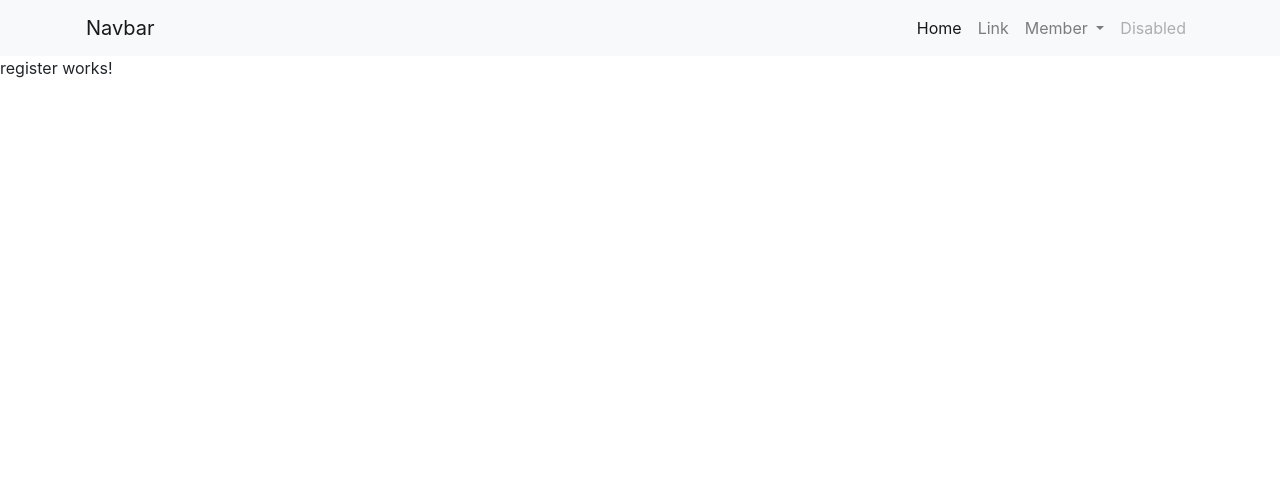
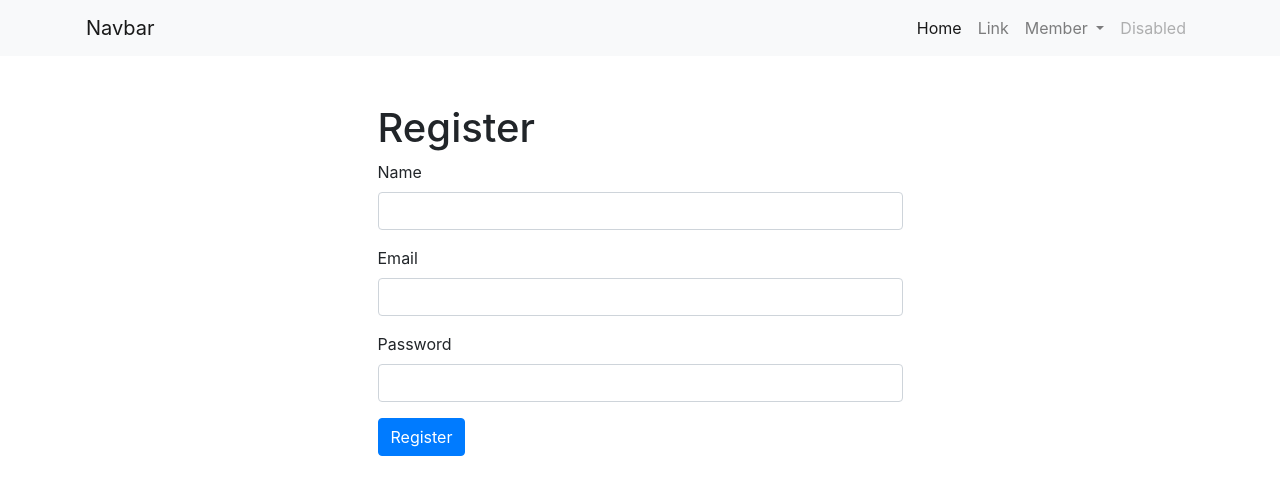
Before and after one commit to waiferkolar/Media-Batch-17-AngularJS-CLS, an Angular app: page /user/register in a window 1280 px wide. Shown: the top 494 px of the page. Built offline with nearby package versions, Linux system fonts and the light colour scheme.

Commit message:
Login & Register Success

```diff
--- a/src/app/app.module.ts
+++ b/src/app/app.module.ts
@@ -1,5 +1,6 @@
 import {BrowserModule} from '@angular/platform-browser';
 import {NgModule} from '@angular/core';
+import {ReactiveFormsModule} from '@angular/forms';
 import {HttpClientModule} from '@angular/common/http';
 import {BM_ROUTE} from './sysgem/bmroute';
 import {AppComponent} from './app.component';
@@ -27,6 +28,7 @@ import {Localservice} from './sysgem/localservice';
   imports: [
     BrowserModule,
     HttpClientModule,
+    ReactiveFormsModule,
     BM_ROUTE
   ],
   providers: [Localservice],
--- a/src/app/sysgem/localservice.ts
+++ b/src/app/sysgem/localservice.ts
@@ -1,10 +1,16 @@
 import {Injectable} from '@angular/core';
 import {HttpClient} from '@angular/common/http';
 import {Subject} from 'rxjs/Subject';
+import {map} from 'rxjs/operators';
 
 @Injectable()
 
 export class Localservice {
+
+  link = 'http://localhost:3000/';
+  registerUrl = this.link + 'user/register';
+  loginUrl = this.link + 'user/login';
+  token;
   isAuth = new Subject<boolean>();
   authBool = this.isAuth.asObservable();
 
@@ -14,4 +20,20 @@ export class Localservice {
   changeAuth(val: boolean) {
     this.isAuth.next(val);
   }
+
+  registerUser(data) {
+    return this.http.post(this.registerUrl, data).pipe(
+      map(
+        (response: any) => response
+      )
+    );
+  }
+
+  loginUser(data) {
+    return this.http.post(this.loginUrl, data).pipe(
+      map(
+        (response: any) => response
+      )
+    );
+  }
 }
--- a/src/app/user/login/login.component.html
+++ b/src/app/user/login/login.component.html
@@ -1,3 +1,19 @@
-<p>
-  login works!
-</p>
+<div class="container">
+  <div class="col-md-6 offset-md-3 mt-5">
+    <h1>Login</h1>
+    <form
+      [formGroup]="form"
+      (ngSubmit)="startLogin(form.value)"
+    >
+      <div class="form-group">
+        <label for="email">Email</label>
+        <input type="email" class="form-control" id="email" name="email" formControlName="email">
+      </div>
+      <div class="form-group">
+        <label for="password">Password</label>
+        <input type="password" class="form-control" id="password" name="password" formControlName="password">
+      </div>
+      <button type="submit" class="btn btn-primary">Login</button>
+    </form>
+  </div>
+</div>
--- a/src/app/user/login/login.component.ts
+++ b/src/app/user/login/login.component.ts
@@ -1,4 +1,7 @@
-import { Component, OnInit } from '@angular/core';
+import {Component, OnInit} from '@angular/core';
+import {FormControl, FormGroup} from '@angular/forms';
+import {Localservice} from '../../sysgem/localservice';
+import {Router} from '@angular/router';
 
 @Component({
   selector: 'bm-login',
@@ -6,10 +9,33 @@ import { Component, OnInit } from '@angular/core';
   styleUrls: ['./login.component.css']
 })
 export class LoginComponent implements OnInit {
+  form;
 
-  constructor() { }
+  constructor(private http: Localservice, private router: Router) {
+  }
 
   ngOnInit() {
+    this.form = new FormGroup({
+      'email': new FormControl(''),
+      'password': new FormControl(''),
+    });
+  }
+
+  startLogin(data) {
+    this.http.loginUser(data).subscribe(
+      response => {
+        if (response.con) {
+          this.http.token = response.token;
+          this.http.changeAuth(response.con);
+          this.router.navigate(['admin']);
+        } else {
+          alert('Login Fail try again!');
+        }
+      },
+      error => {
+        console.log(error);
+      }
+    );
   }
 
 }
--- a/src/app/user/register/register.component.html
+++ b/src/app/user/register/register.component.html
@@ -1,3 +1,23 @@
-<p>
-  register works!
-</p>
+<div class="container">
+  <div class="col-md-6 offset-md-3 mt-5">
+    <h1>Register</h1>
+    <form
+      [formGroup]="form"
+      (ngSubmit)="startRegister(form.value)"
+    >
+      <div class="form-group">
+        <label for="name">Name</label>
+        <input class="form-control" id="name" name="name" formControlName="name">
+      </div>
+      <div class="form-group">
+        <label for="email">Email</label>
+        <input type="email" class="form-control" id="email" name="email" formControlName="email">
+      </div>
+      <div class="form-group">
+        <label for="password">Password</label>
+        <input type="password" class="form-control" id="password" name="password" formControlName="password">
+      </div>
+      <button type="submit" class="btn btn-primary">Register</button>
+    </form>
+  </div>
+</div>
--- a/src/app/user/register/register.component.ts
+++ b/src/app/user/register/register.component.ts
@@ -1,4 +1,7 @@
-import { Component, OnInit } from '@angular/core';
+import {Component, OnInit} from '@angular/core';
+import {FormControl, FormGroup} from '@angular/forms';
+import {Localservice} from '../../sysgem/localservice';
+import {Router} from '@angular/router';
 
 @Component({
   selector: 'bm-register',
@@ -6,10 +9,30 @@ import { Component, OnInit } from '@angular/core';
   styleUrls: ['./register.component.css']
 })
 export class RegisterComponent implements OnInit {
+  form;
 
-  constructor() { }
+  constructor(private http: Localservice, private router: Router) {
+  }
 
   ngOnInit() {
+    this.form = new FormGroup({
+      name: new FormControl(''),
+      email: new FormControl(''),
+      password: new FormControl(''),
+    });
+  }
+
+  startRegister(data) {
+    this.http.registerUser(data).subscribe(
+      response => {
+        if (response != null) {
+          this.router.navigate(['user']);
+        }
+      },
+      error => {
+        console.log(error);
+      }
+    );
   }
 
 }
```
